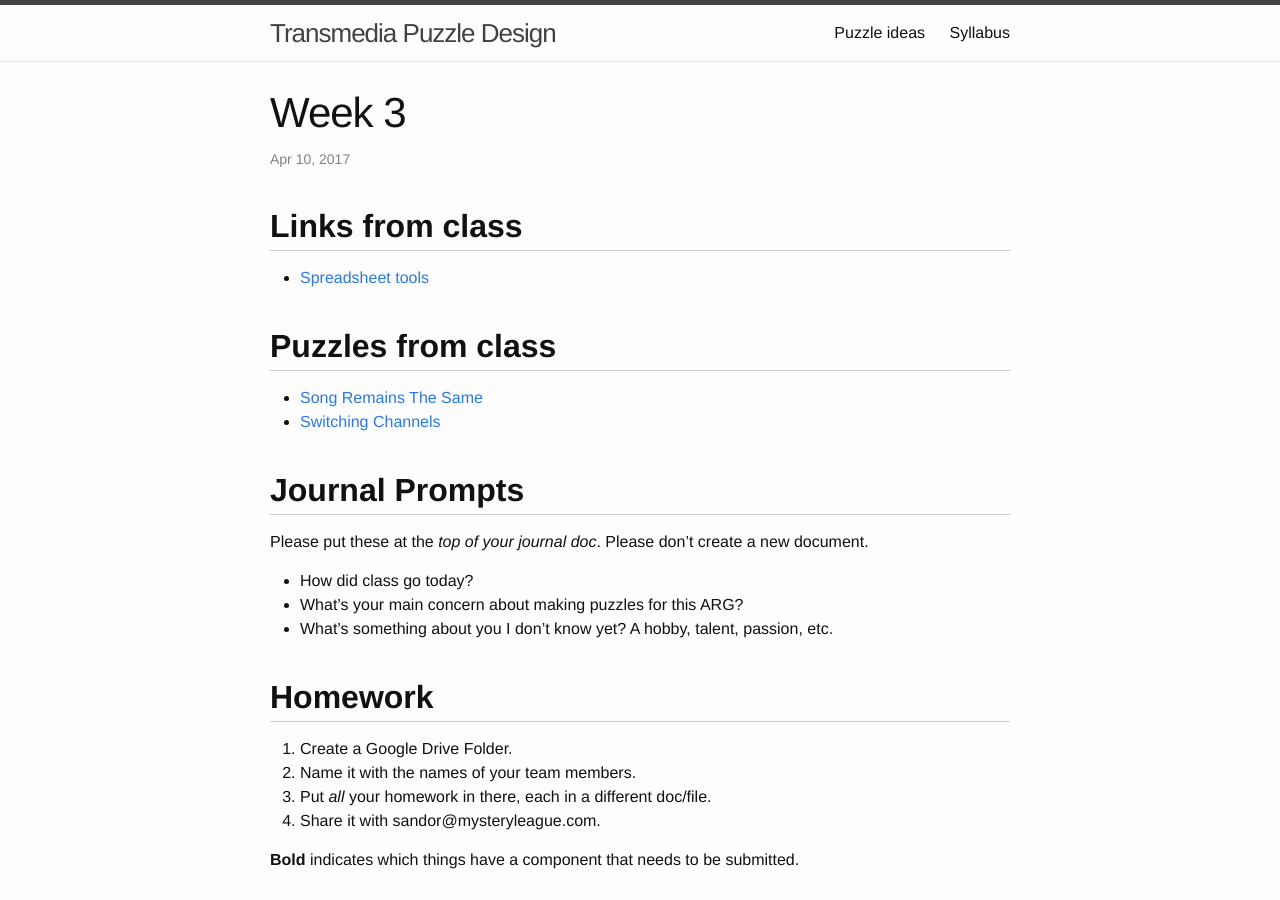
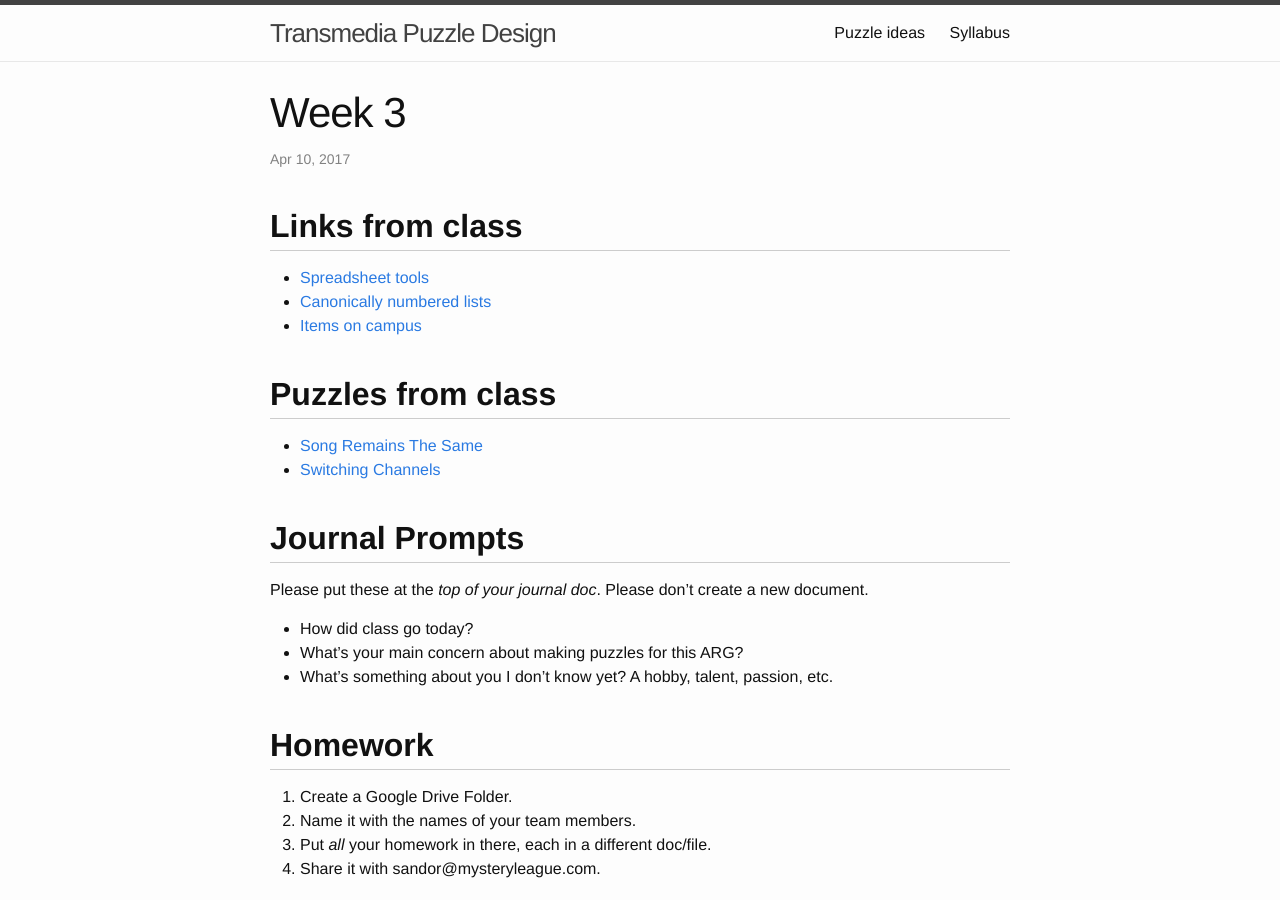
Before and after one commit to transmedia-puzzles/transmedia-puzzles.github.io, a Jekyll site: the page built from _posts/2017-04-10-3.md, in a window 1280 px wide and 900 px high. Built offline with Jekyll 4.4.1, drawn with Linux system fonts in a browser that asks for light colours.

Commit message:
Two more links

```diff
--- a/_posts/2017-04-10-3.md
+++ b/_posts/2017-04-10-3.md
@@ -8,6 +8,8 @@ categories: class
 ## Links from class
 
 * [Spreadsheet tools](https://docs.google.com/spreadsheets/d/18xebkzSj5kLoaTWOp2X6CCkN64N1xSX3wP3lXcnmy9k/edit?usp=sharing)
+* [Canonically numbered lists](https://docs.google.com/document/d/1FqJk3uS1aNK0h-1pKLENG8dmr4D5j9KuVU2lDV3Xib8/edit#)
+* [Items on campus](https://docs.google.com/document/d/1E5bb8QYuexUildOHnNp-MSJhsHYEOi39rbwQw4UwZ_8/edit)
 
 ## Puzzles from class
 
```
